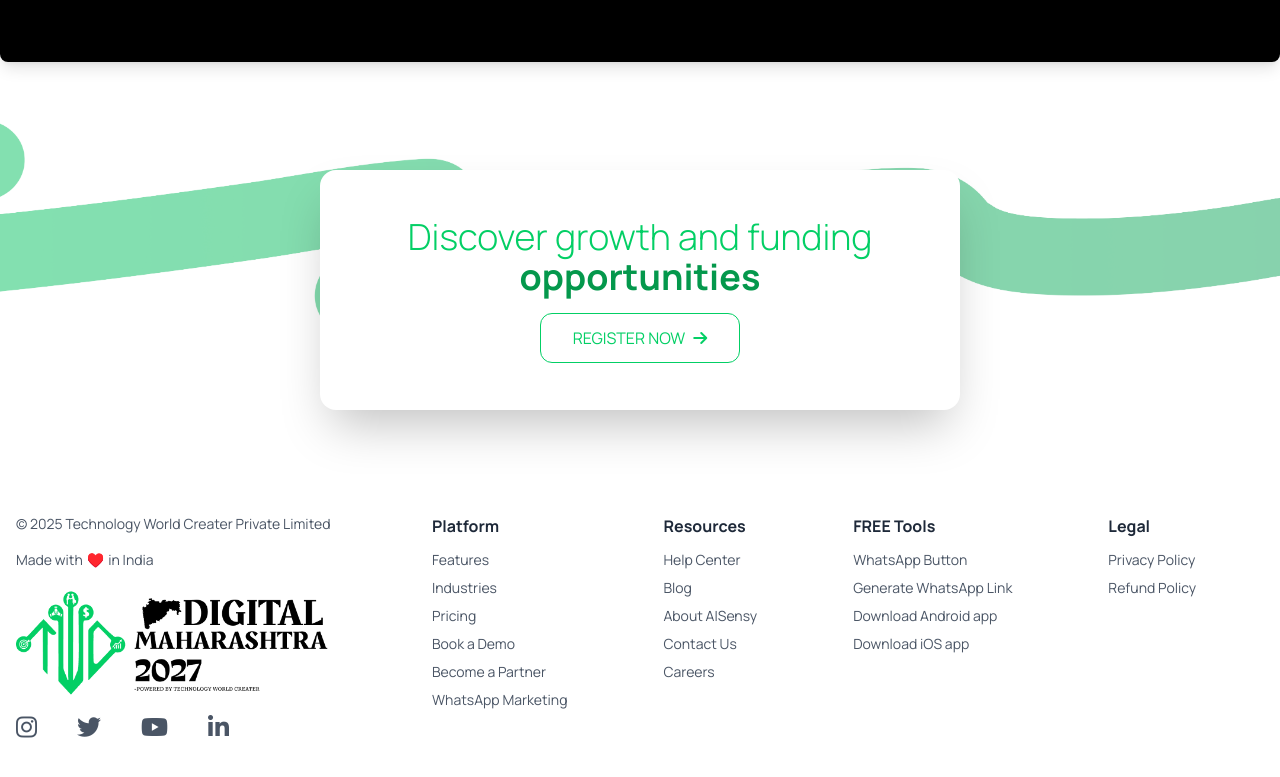
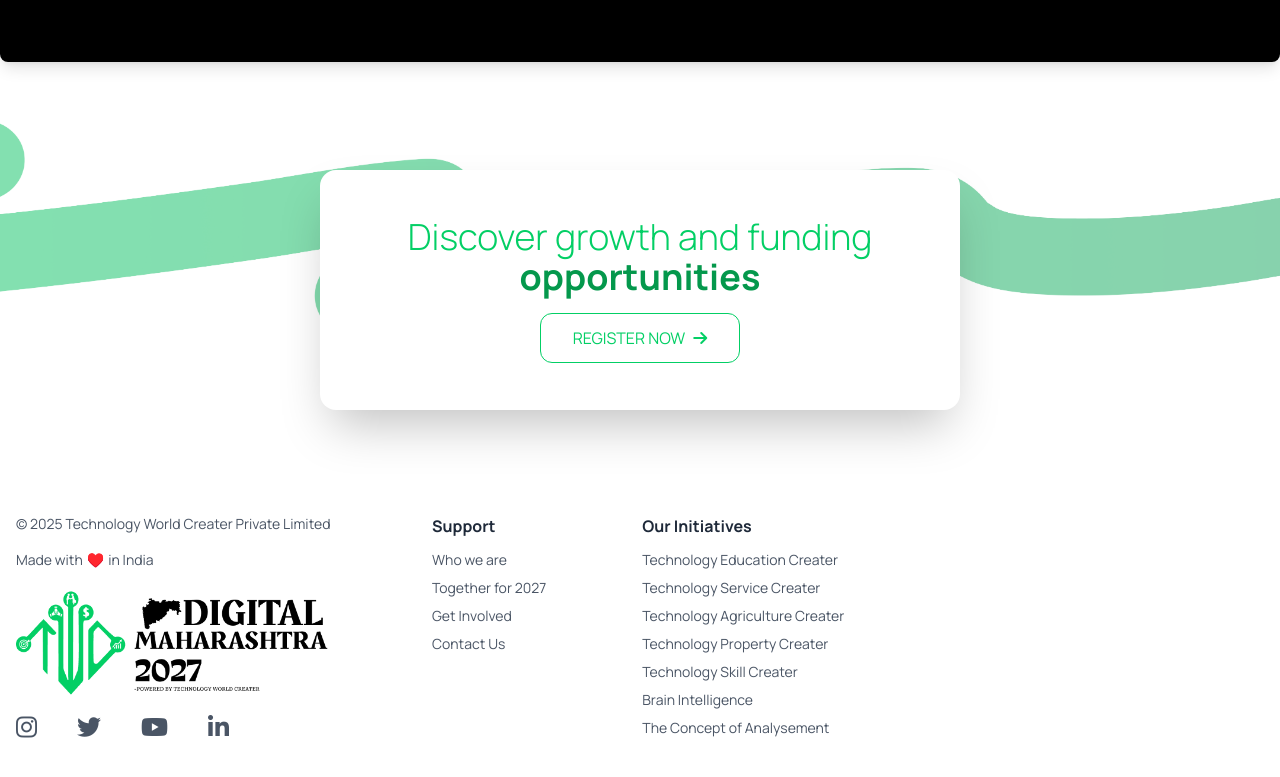
Before and after one commit to Technology-World-Creater/digital-mh-2027, a Next.js app: page / in a window 1280 px wide. Shown: the part 651-1428 px from the top of the page. Built offline with nearby package versions, Linux system fonts and the light colour scheme.

Commit message:
refactor(layout): update footer links and section titles
Restructure footer content to better align with current business focus, replacing generic platform links with more relevant support and initiative sections

```diff
--- a/src/components/layout/Footer.tsx
+++ b/src/components/layout/Footer.tsx
@@ -58,60 +58,23 @@ const Footer = () => {
           </div>
 
           <div className="flex md:flex-row gap-24 flex-wrap w-full md:w-auto">
-            {/* Platform Links */}
+            {/* Support Links */}
             <div>
-              <h3 className="font-bold text-gray-800 mb-3">Platform</h3>
+              <h3 className="font-bold text-gray-800 mb-3">Support</h3>
               <ul className="space-y-2 text-sm">
                 <li>
                   <Link href="#" className="text-gray-600 hover:text-[#03CF65]">
-                    Features
+                    Who we are
                   </Link>
                 </li>
                 <li>
                   <Link href="#" className="text-gray-600 hover:text-[#03CF65]">
-                    Industries
+                    Together for 2027
                   </Link>
                 </li>
                 <li>
                   <Link href="#" className="text-gray-600 hover:text-[#03CF65]">
-                    Pricing
-                  </Link>
-                </li>
-                <li>
-                  <Link href="#" className="text-gray-600 hover:text-[#03CF65]">
-                    Book a Demo
-                  </Link>
-                </li>
-                <li>
-                  <Link href="#" className="text-gray-600 hover:text-[#03CF65]">
-                    Become a Partner
-                  </Link>
-                </li>
-                <li>
-                  <Link href="#" className="text-gray-600 hover:text-[#03CF65]">
-                    WhatsApp Marketing
-                  </Link>
-                </li>
-              </ul>
-            </div>
-
-            {/* Resources Links */}
-            <div className="pl-6 md:pl-0">
-              <h3 className="font-bold text-gray-800 mb-3">Resources</h3>
-              <ul className="space-y-2 text-sm">
-                <li>
-                  <Link href="#" className="text-gray-600 hover:text-[#03CF65]">
-                    Help Center
-                  </Link>
-                </li>
-                <li>
-                  <Link href="#" className="text-gray-600 hover:text-[#03CF65]">
-                    Blog
-                  </Link>
-                </li>
-                <li>
-                  <Link href="#" className="text-gray-600 hover:text-[#03CF65]">
-                    About AISensy
+                    Get Involved
                   </Link>
                 </li>
                 <li>
@@ -119,53 +82,46 @@ const Footer = () => {
                     Contact Us
                   </Link>
                 </li>
-                <li>
-                  <Link href="#" className="text-gray-600 hover:text-[#03CF65]">
-                    Careers
-                  </Link>
-                </li>
               </ul>
             </div>
 
-            {/* FREE Tools Links */}
+            {/* Our Initiatives Links */}
             <div>
-              <h3 className="font-bold text-gray-800 mb-3">FREE Tools</h3>
+              <h3 className="font-bold text-gray-800 mb-3">Our Initiatives</h3>
               <ul className="space-y-2 text-sm">
                 <li>
                   <Link href="#" className="text-gray-600 hover:text-[#03CF65]">
-                    WhatsApp Button
+                    Technology Education Creater
                   </Link>
                 </li>
                 <li>
                   <Link href="#" className="text-gray-600 hover:text-[#03CF65]">
-                    Generate WhatsApp Link
+                    Technology Service Creater
                   </Link>
                 </li>
                 <li>
                   <Link href="#" className="text-gray-600 hover:text-[#03CF65]">
-                    Download Android app
+                    Technology Agriculture Creater
                   </Link>
                 </li>
                 <li>
                   <Link href="#" className="text-gray-600 hover:text-[#03CF65]">
-                    Download iOS app
-                  </Link>
-                </li>
-              </ul>
-            </div>
-
-            {/* Legal Links */}
-            <div>
-              <h3 className="font-bold text-gray-800 mb-3">Legal</h3>
-              <ul className="space-y-2 text-sm">
-                <li>
-                  <Link href="#" className="text-gray-600 hover:text-[#03CF65]">
-                    Privacy Policy
+                    Technology Property Creater
                   </Link>
                 </li>
                 <li>
                   <Link href="#" className="text-gray-600 hover:text-[#03CF65]">
-                    Refund Policy
+                    Technology Skill Creater
+                  </Link>
+                </li>
+                <li>
+                  <Link href="#" className="text-gray-600 hover:text-[#03CF65]">
+                    Brain Intelligence
+                  </Link>
+                </li>
+                <li>
+                  <Link href="#" className="text-gray-600 hover:text-[#03CF65]">
+                    The Concept of Analysement
                   </Link>
                 </li>
               </ul>
```
